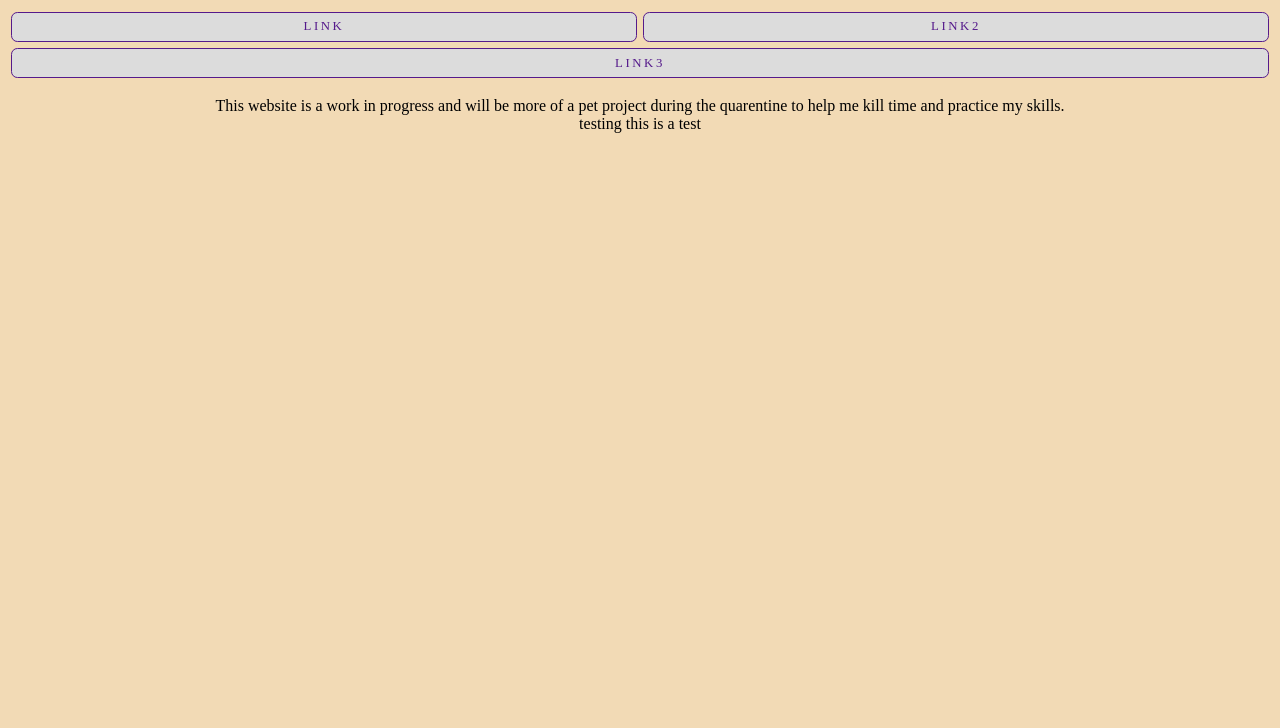
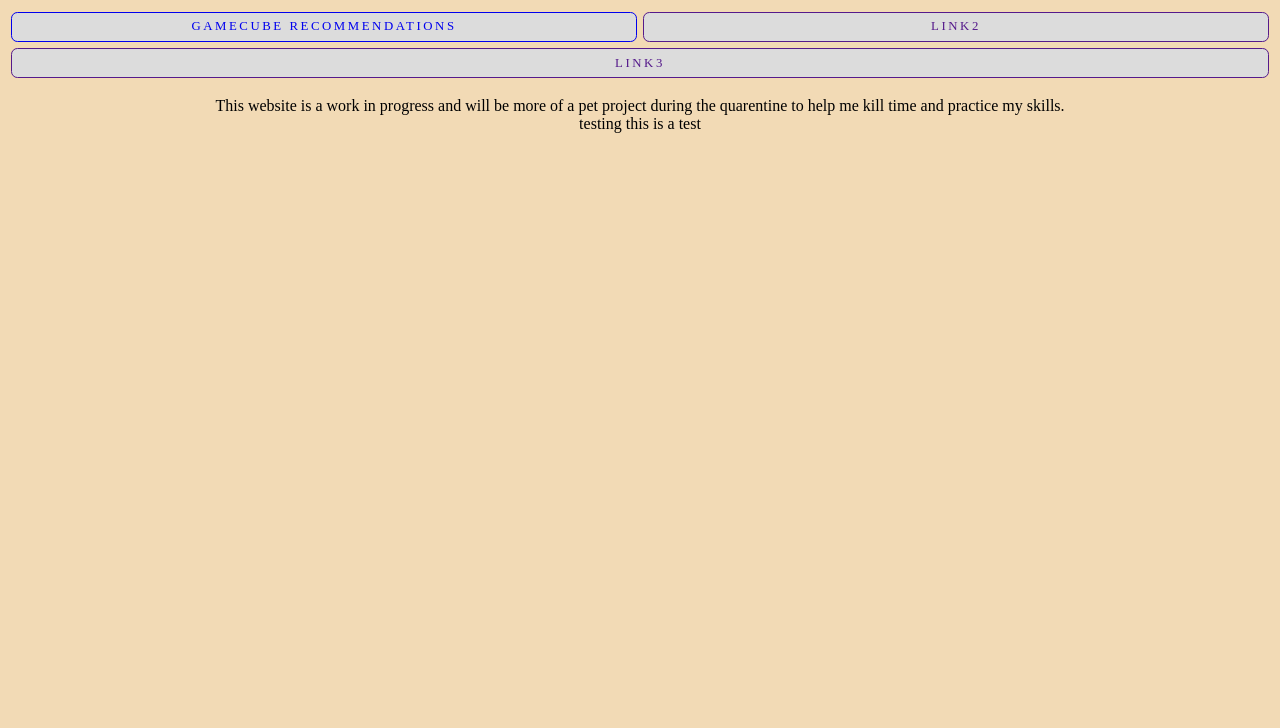
Before and after one commit to Ohan-hub/Ohan-hub.github.io, a plain HTML site: page index.html in a window 1280 px wide. Shown: the part 72-800 px from the top of the page. Drawn offline with Linux system fonts and the light colour scheme.

Commit message:
Update index.html

```diff
--- a/index.html
+++ b/index.html
@@ -10,7 +10,7 @@
 	<h1>Welcome to Ohan-hub</h1>
 	<nav>
 	<ul>
-		<li><a href >Link</a></li>
+		<li><a href="gamecubegames.html" >GameCube Recommendations</a></li>
 		<li><a href>Link2</a></li>
 		<li><a href>Link3</a></li>
 	</ul>
```
